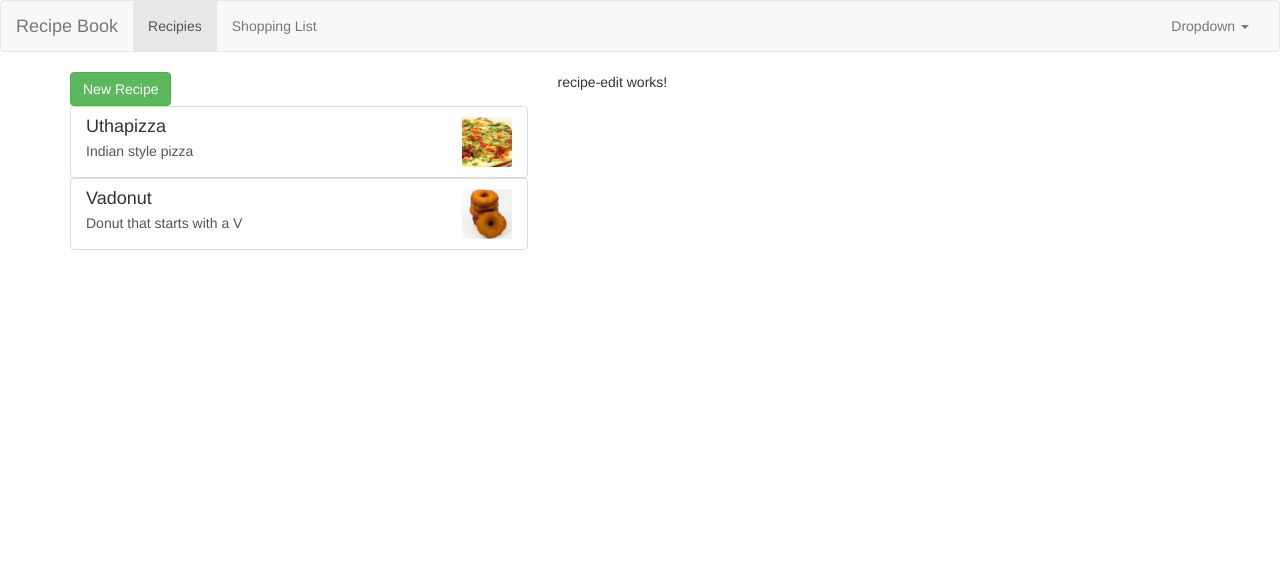
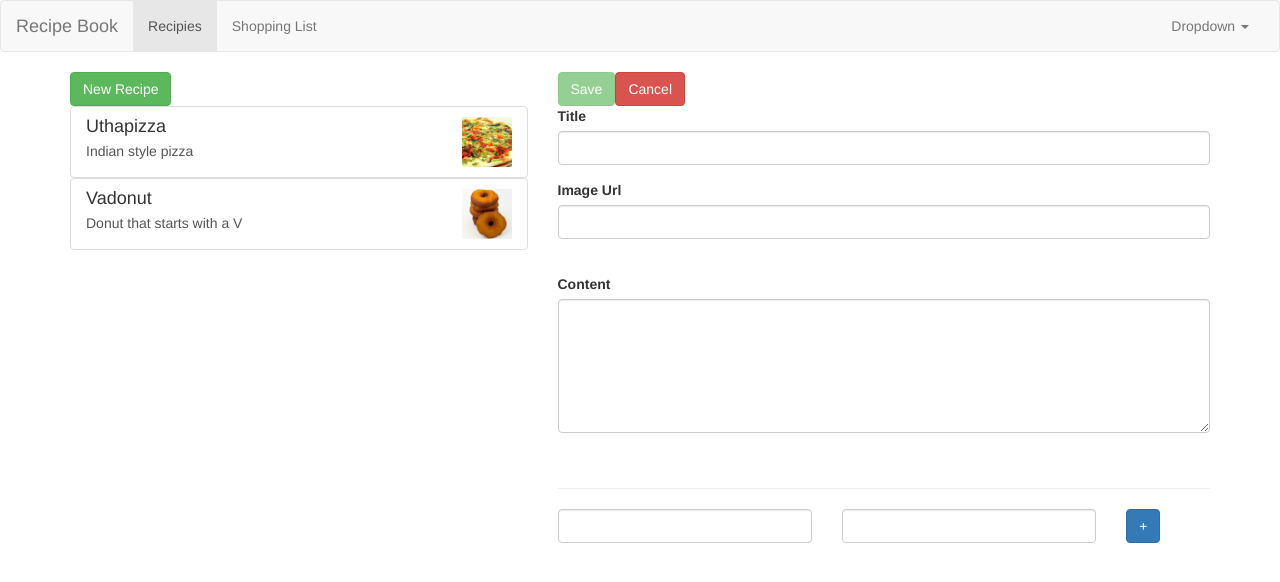
Before and after one commit to doubleUTF/recipe-book, an Angular app: page /recipes/new in a window 1280 px wide. Shown: the top 582 px of the page. Built offline with nearby package versions, Linux system fonts and the light colour scheme.

Commit message:
Finished forms section

```diff
--- a/src/app/app.module.ts
+++ b/src/app/app.module.ts
@@ -1,6 +1,6 @@
 import { BrowserModule } from '@angular/platform-browser';
 import { NgModule } from '@angular/core';
-import { FormsModule } from '@angular/forms';
+import { FormsModule, ReactiveFormsModule } from '@angular/forms';
 import { HttpModule } from '@angular/http';
 
 import { AppComponent } from './app.component';
@@ -36,7 +36,8 @@ import { RecipeStartComponent } from './recipes/recipe-start/recipe-start.compon
     BrowserModule,
     FormsModule,
     HttpModule,
-    routing
+    routing,
+    ReactiveFormsModule
   ],
   providers: [
     RecipeService,
--- a/src/app/recipes/recipe-edit/recipe-edit.component.html
+++ b/src/app/recipes/recipe-edit/recipe-edit.component.html
@@ -1,3 +1,103 @@
-<p>
-  recipe-edit works!
-</p>
+<div class="row">
+  <div class="col-xs-12">
+    <form [formGroup]='recipeForm' (ngSubmit)='onSubmit()'>
+      <div class="row">
+        <div class="col-xs-12">
+          <button type="submit" class="btn btn-success" [disabled]='!recipeForm.valid'>Save</button>
+          <a class="btn btn-danger" (click)='navigateBack()'>Cancel</a>
+        </div>
+      </div>
+      <div class="row">
+        <div class="col-xs-12">
+          <div class="form-group">
+            <label for="name">Title</label>
+            <input
+              type="text"
+              id="name"
+              class="form-control"
+              formControlName='name'>
+          </div>
+        </div>
+      </div>
+      <div class="row">
+        <div class="col-xs-12">
+          <div class="form-group">
+            <label for="image-url">Image Url</label>
+            <input
+              type="text"
+              id="image-url"
+              class="form-control"
+              formControlName='imagePath'
+              #imageUrl>
+          </div>
+        </div>
+      </div>
+      <div class="row">
+        <div class="col-xs-12">
+          <div class="img">
+            <img [src]='imageUrl.value'>
+          </div>
+        </div>
+      </div>
+      <div class="row">
+        <div class="col-xs-12">
+          <div class="form-group">
+            <label for="content">Content</label>
+            <textarea
+              type="text"
+              id="content"
+              rows="6"
+              class="form-control"
+              formControlName='description'></textarea>
+          </div>
+        </div>
+      </div>
+      <div class="row">
+        <div class="col-xs-12">
+          <ul class="list-group" formArrayName='ingredients'>
+            <div class="row"
+            *ngFor='let ingredient of recipeForm.controls["ingredients"].controls;
+            let i=index'>
+              <div formGroupName='{{i}}'>
+                <div class="col-sm-5">
+                  <input
+                    type="text"
+                    class="form-control"
+                    formControlName='name'
+                    >
+                </div>
+                <div class="col-sm-5">
+                  <input
+                    type="text"
+                    class="form-control"
+                    formControlName='amount'>
+                </div>
+                <div class="col-sm-2">
+                  <button class="btn btn-danger" (click)='onRemoveItem(i)'>X</button>
+                </div>
+              </div>
+
+              <br><br>
+            </div>
+          </ul>
+        </div>
+      </div>
+    </form>
+  </div>
+</div>
+<hr>
+<div class="row">
+  <div class="col-xs-12">
+    <div class="form-group row">
+      <div class="col-md-5"><input type="text" class="form-control" #itemName></div>
+      <div class="col-md-5"><input type="text" class="form-control" #itemAmount></div>
+      <div class="col-md-2">
+        <button
+          type="button"
+          class="btn btn-primary"
+          (click)='onAddItem(itemName.value,itemAmount.value);
+          itemName.value=null;itemAmount.value=null'>+</button>
+      </div>
+    </div>
+  </div>
+</div>
--- a/src/app/recipes/recipe-edit/recipe-edit.component.ts
+++ b/src/app/recipes/recipe-edit/recipe-edit.component.ts
@@ -1,14 +1,103 @@
-import { Component, OnInit } from '@angular/core';
+import { Component, OnInit, OnDestroy } from '@angular/core';
+import { ActivatedRoute, Router } from '@angular/router';
+import {RecipeService} from '../recipe.service';
+import {Subscription} from 'rxjs/Rx';
+import { FormGroup, FormControl, Validators, FormArray } from '@angular/forms';
+import {Recipe} from '../recipe';
 
 @Component({
   selector: 'rb-recipe-edit',
   templateUrl: './recipe-edit.component.html',
 })
-export class RecipeEditComponent implements OnInit {
+export class RecipeEditComponent implements OnInit, OnDestroy {
+  private subscription:Subscription;
+  private recipeIndex:number;
+  private recipe:Recipe;
+  private isNew=true;
+  private recipeForm:FormGroup;
 
-  constructor() { }
+  constructor(
+    private route:ActivatedRoute,
+    private recipeService:RecipeService,
+    private router:Router) {}
 
   ngOnInit() {
+    this.subscription=this.route.params.subscribe(
+      (params:any)=>{
+        if (params.hasOwnProperty('id')){
+          this.isNew=false;
+          this.recipeIndex=parseInt(params['id'])
+          this.recipe=this.recipeService.getRecipe(this.recipeIndex);
+        } else {
+          this.isNew=true;
+          this.recipe=null;
+        }
+    this.initForm();
+      }
+    )
   }
 
+  ngOnDestroy(){
+    this.subscription.unsubscribe();
+  }
+
+  private initForm(){
+    let recipeName='';
+    let recipeImageUrl='';
+    let recipeContent='';
+    let recipeIngredients:FormArray= new FormArray([]);
+
+    if(!this.isNew){
+      for (let i=0; i<this.recipe.ingredients.length;i++){
+        recipeIngredients.push(
+          new FormGroup({
+            name: new FormControl(this.recipe.ingredients[i].name, Validators.required),
+            amount: new FormControl(this.recipe.ingredients[i].amount,[
+              Validators.required,Validators.pattern('\\d+')
+            ])
+          })
+        ) ;
+      }
+      recipeName=this.recipe.name;
+      recipeImageUrl=this.recipe.imagePath;
+      recipeContent=this.recipe.description;
+    }
+
+    this.recipeForm=new FormGroup({
+      name: new FormControl(recipeName,Validators.required),
+      imagePath: new FormControl(recipeImageUrl,Validators.required),
+      description: new FormControl(recipeContent,Validators.required),
+      ingredients: recipeIngredients
+    })
+  }
+
+  onSubmit(){
+    const newRecipe=this.recipeForm.value;
+    if (this.isNew){
+      this.recipeService.addRecipe(newRecipe);
+    } else{
+      this.recipeService.editRecipe(this.recipe, newRecipe);
+    }
+    this.navigateBack();
+  }
+
+  private navigateBack(){
+    this.router.navigate(['../']);
+  }
+
+  onAddItem(name:string,amount:string){
+    (<FormArray>this.recipeForm.controls['ingredients']).push(
+      new FormGroup({
+        name: new FormControl(name,Validators.required),
+        amount: new FormControl(amount, [
+          Validators.required,
+          Validators.pattern('\\d+')
+        ])
+      })
+    )
+  }
+
+  onRemoveItem(index:number){
+    (<FormArray>this.recipeForm.controls['ingredients']).removeAt(index);
+  }
 }
--- a/src/app/recipes/recipe.service.ts
+++ b/src/app/recipes/recipe.service.ts
@@ -25,4 +25,12 @@ export class RecipeService {
   deleteRecipe(recipe:Recipe){
     this.recipes.splice(this.recipes.indexOf(recipe),1)
   }
+
+  addRecipe(recipe:Recipe){
+    this.recipes.push(recipe);
+  }
+
+  editRecipe(oldRecipe:Recipe, newRecipe:Recipe){
+    this.recipes[this.recipes.indexOf(oldRecipe)]=newRecipe;
+  }
 }
--- a/src/app/shopping-list/shopping-list-editor.component.ts
+++ b/src/app/shopping-list/shopping-list-editor.component.ts
@@ -1,4 +1,5 @@
-import { Component, OnInit } from '@angular/core';
+import { Component, OnChanges, Input, Output, EventEmitter } from '@angular/core';
+import { NgForm } from '@angular/forms';
 import { Ingredient } from '../shared/ingredient';
 import { ShoppingListService } from './shopping-list.service';
 
@@ -6,21 +7,40 @@ import { ShoppingListService } from './shopping-list.service';
   selector: 'rb-shopping-list-editor',
   templateUrl: './shopping-list-editor.component.html',
 })
-export class ShoppingListEditorComponent implements OnInit {
+export class ShoppingListEditorComponent implements OnChanges {
   isAdd=true;
-  item:Ingredient;
+  @Input() item:Ingredient;
+  @Output() cleared= new EventEmitter();
 
   constructor(private sls: ShoppingListService) { }
 
-  ngOnInit() {
+  ngOnChanges(changes){
+    if (changes.item.currentValue===null){
+      this.isAdd=true;
+    } else{
+      this.isAdd=false;
+    }
   }
 
   onSubmit(ingredient: Ingredient){
+    let newIngredient= new Ingredient(ingredient.name,ingredient.amount);
     if (!this.isAdd){
-      // Edit mode
+      this.sls.saveItem(this.item,newIngredient);
     } else {
-      this.item= new Ingredient(ingredient.name,ingredient.amount);
-      this.sls.addItem(this.item);
+      this.sls.addItem(newIngredient);
     }
+    this.item= newIngredient;
+    this.onClear();
+  }
+
+  onDelete(){
+    this.sls.deleteItem(this.item)
+    this.onClear();
+  }
+
+  onClear(){
+    this.item=null
+    this.isAdd=true;
+    this.cleared.emit(null);
   }
 }
--- a/src/app/shopping-list/shopping-list.component.html
+++ b/src/app/shopping-list/shopping-list.component.html
@@ -1,9 +1,11 @@
 <div class="row">
   <div class="col-xs-10">
-    <rb-shopping-list-editor></rb-shopping-list-editor>
+    <rb-shopping-list-editor [item]='selectedItem'
+     (cleared)='onCleared()'></rb-shopping-list-editor>
     <hr>
     <ul class="list-group">
-      <a class="list-group-item" style="cursor: pointer" *ngFor='let item of items'>
+      <a class="list-group-item" style="cursor: pointer"
+      *ngFor='let item of items' (click)='onSelectItem(item)'>
       {{item.name}} ({{item.amount}})
       </a>
     </ul>
--- a/src/app/shopping-list/shopping-list.component.ts
+++ b/src/app/shopping-list/shopping-list.component.ts
@@ -7,11 +7,20 @@ import {ShoppingListService} from './shopping-list.service';
   templateUrl: './shopping-list.component.html',
 })
 export class ShoppingListComponent implements OnInit {
-  items:Ingredient[]=[]
+  items:Ingredient[]=[];
+  selectedItem:Ingredient=null;
   constructor(private slc:ShoppingListService) { }
 
   ngOnInit() {
     this.items=this.slc.getItems();
   }
 
+  onSelectItem(item:Ingredient){
+    this.selectedItem=item;
+  }
+
+  onCleared(){
+    this.selectedItem=null;
+    console.log('clear event received')
+  }
 }
--- a/src/app/shopping-list/shopping-list.service.ts
+++ b/src/app/shopping-list/shopping-list.service.ts
@@ -15,4 +15,11 @@ export class ShoppingListService {
     this.items.push(item);
   }
 
+  saveItem(oldItem:Ingredient, newItem:Ingredient){
+    this.items[this.items.indexOf(oldItem)]=newItem
+  }
+
+  deleteItem(item:Ingredient){
+    this.items.splice(this.items.indexOf(item),1)
+  }
 }
```
Also changed, not shown: src/app/shopping-list/shopping-list-editor.component.html (+5 -5 lines).
